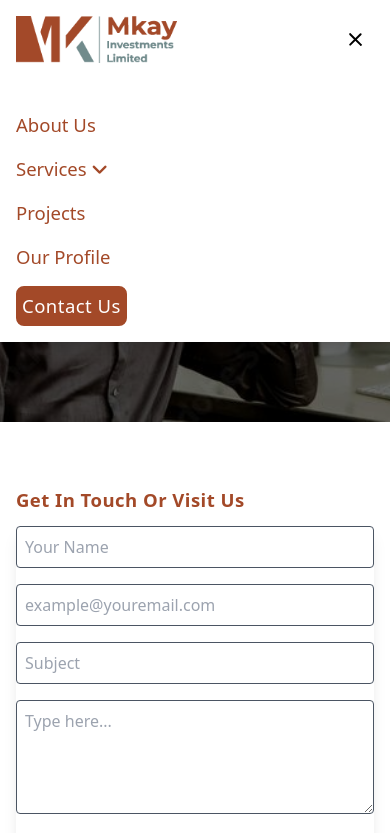
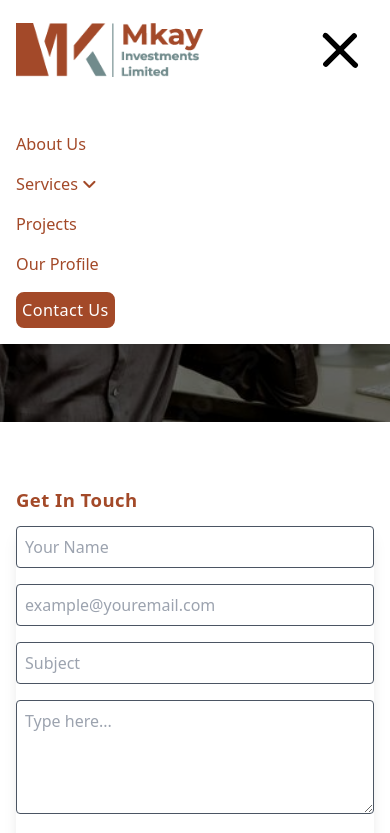
Before and after one commit to Risetech4drew/MK_Investment, a website: page pages/contact.html in a window 390 px wide. Both pictures are taken after a click on the icon 355 px from the left and 39 px from the top of the page. Shown: the top 833 px of the page. Drawn offline with Linux system fonts and the light colour scheme.

Commit message:
modified the widths for the logo and hamburger menu so that the nav menu items should have enough room

```diff
--- a/pages/contact.html
+++ b/pages/contact.html
@@ -26,13 +26,15 @@
   </head>
   <body>
     <header
-      class="fixed top-0 left-0 bg-white z-50 w-full shadow-lg lg:flex lg:justify-between lg:items-center"
+      class="fixed top-0 left-0 bg-white z-50 w-full shadow-lg lg:flex lg:justify-between lg:items-center lg:p-4"
     >
-      <div class="relative bg-white p-4 z-50 flex justify-between items-center">
-        <a href="/index.html" class="">
+      <div
+        class="relative bg-white pl-4 lg:p-4 z-50 flex justify-between items-center w-full lg:w-[25%]"
+      >
+        <a href="/index.html" class="w-[50%] md:w-[35%] lg:w-[50%]">
           <img
             src="/assets/images/Mkay-Logo.png"
-            class="w-[50%] md:w-4/12 lg:w-1/4"
+            class=""
             alt="mkay investment company logo"
           />
         </a>
@@ -59,13 +61,13 @@
           <li class="mb-4 lg:mb-0 lg:mr-8">
             <a
               href="#"
-              class="text-base capitalize cursor-pointer hover:text-gray-500 transition-all duration-75 ease-in-out"
+              class="text-sm capitalize cursor-pointer hover:text-gray-500 transition-all duration-75 ease-in-out"
               >about us</a
             >
           </li>
           <li class="dropdown relative mb-4 lg:mb-0 lg:mr-8">
             <span
-              class="text-base capitalize cursor-pointer hover:text-gray-600 transition-all duration-75 ease-in-out"
+              class="text-sm capitalize cursor-pointer hover:text-gray-600 transition-all duration-75 ease-in-out"
               data-toggle="dropdown-menu"
               >services
               <i class="fa-solid fa-angle-down"></i>
@@ -83,14 +85,14 @@
               <li class="mb-2 lg:mb-0">
                 <a
                   href="#"
-                  class="text-base capitalize cursor-pointer hover:text-gray-600 transition-all duration-75 ease-in-out"
+                  class="text-sm capitalize cursor-pointer hover:text-gray-600 transition-all duration-75 ease-in-out"
                   >motion graphics</a
                 >
               </li>
               <li class="mb-2 lg:mb-0">
                 <a
                   href="#"
-                  class="text-base capitalize cursor-pointer hover:text-gray-600 transition-all duration-75 ease-in-out"
+                  class="text-sm capitalize cursor-pointer hover:text-gray-600 transition-all duration-75 ease-in-out"
                   >web development</a
                 >
               </li>
@@ -127,7 +129,7 @@
           <li class="mb-4 lg:mb-0 lg:mr-8">
             <a
               href="#"
-              class="text-base capitalize cursor-pointer hover:text-gray-600 transition-all duration-75 ease-in-out"
+              class="text-sm capitalize cursor-pointer hover:text-gray-600 transition-all duration-75 ease-in-out"
               >projects</a
             >
           </li>
@@ -135,7 +137,7 @@
           <li class="mb-4 lg:mb-0 lg:mr-8">
             <a
               href="#"
-              class="text-base capitalize cursor-pointer hover:text-gray-600 transition-all duration-75 ease-in-out"
+              class="text-sm capitalize cursor-pointer hover:text-gray-600 transition-all duration-75 ease-in-out"
               >our profile</a
             >
           </li>
@@ -143,9 +145,7 @@
           <li
             class="bg-accent text-white hover:bg-transparent hover:text-accent hover:border-accent border-accent border-2 w-max p-1 md:p-2 rounded-lg lg:mr-8 transition-all duration-300"
           >
-            <a
-              href="#"
-              class="text-base tracking-wide capitalize cursor-pointer"
+            <a href="#" class="text-sm tracking-wide capitalize cursor-pointer"
               >contact us</a
             >
           </li>
@@ -187,9 +187,9 @@
         <div class="container grid grid-cols-1 md:grid-cols-2 gap-4">
           <div>
             <h2
-              class="capitalize text-base font-semibold md:text-xl mb-3 tracking-wide text-accent"
+              class="capitalize text-base lg:text-xl font-semibold mb-3 tracking-wide text-accent"
             >
-              Get in touch or visit us
+              Get in touch
             </h2>
             <form action="" class="shadow-lg">
               <div class="mb-4">
@@ -246,7 +246,7 @@
           </div>
           <div>
             <h2
-              class="text-base md:text-xl font-semibold tracking-wide text-accent mb-3"
+              class="text-base lg:text-xl font-semibold tracking-wide text-accent mb-3"
             >
               Other ways to contact us
             </h2>
@@ -318,11 +318,12 @@
               Read more
             </button>
           </div>
-          <div class="w-full md:w-1/2">
+
+          <div class="w-full md:w-[50%] h-auto md:h-56">
             <img
               src="/assets/images/a_black_dude_on_the_phone.jpg"
               alt=""
-              class="w-full h-auto rounded-lg"
+              class="w-full h-full object-cover rounded-lg bg-bottom"
             />
           </div>
         </div>
```
Also changed, not shown: assets/src/css/output.css.
